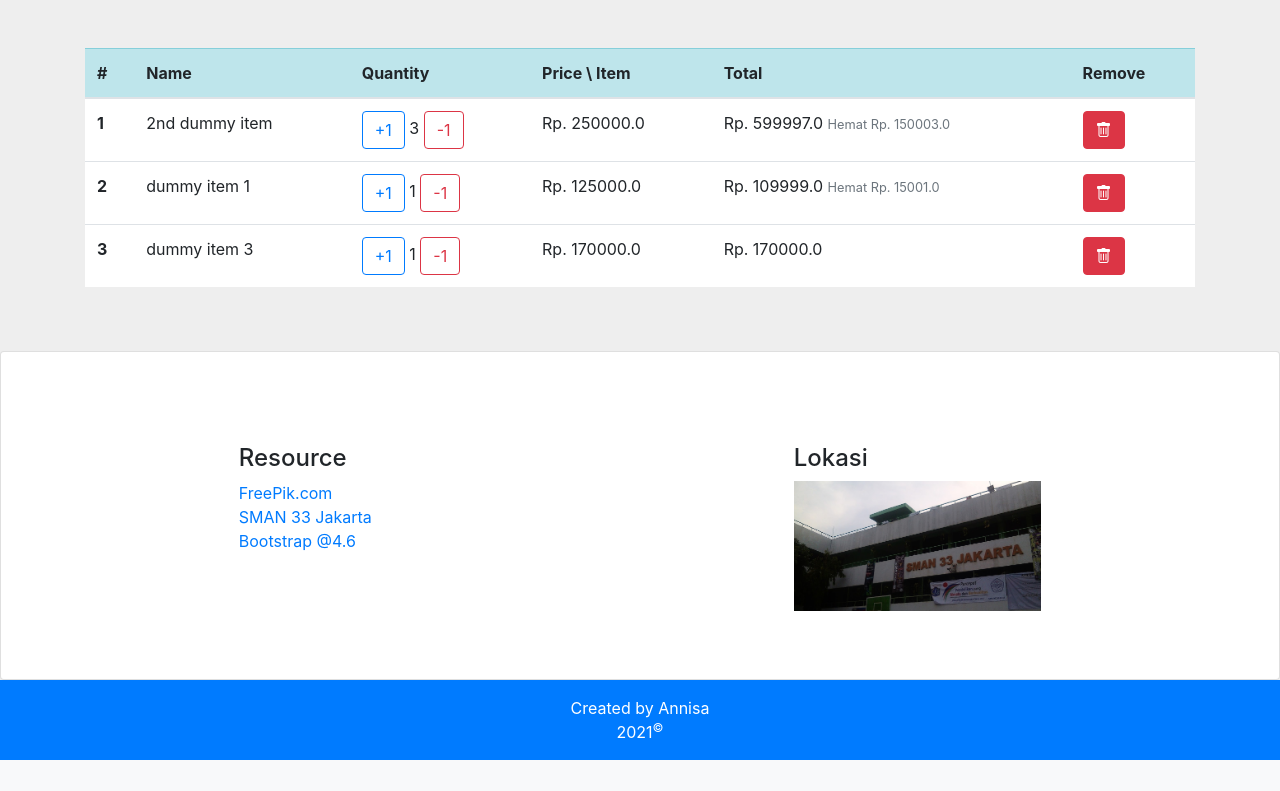
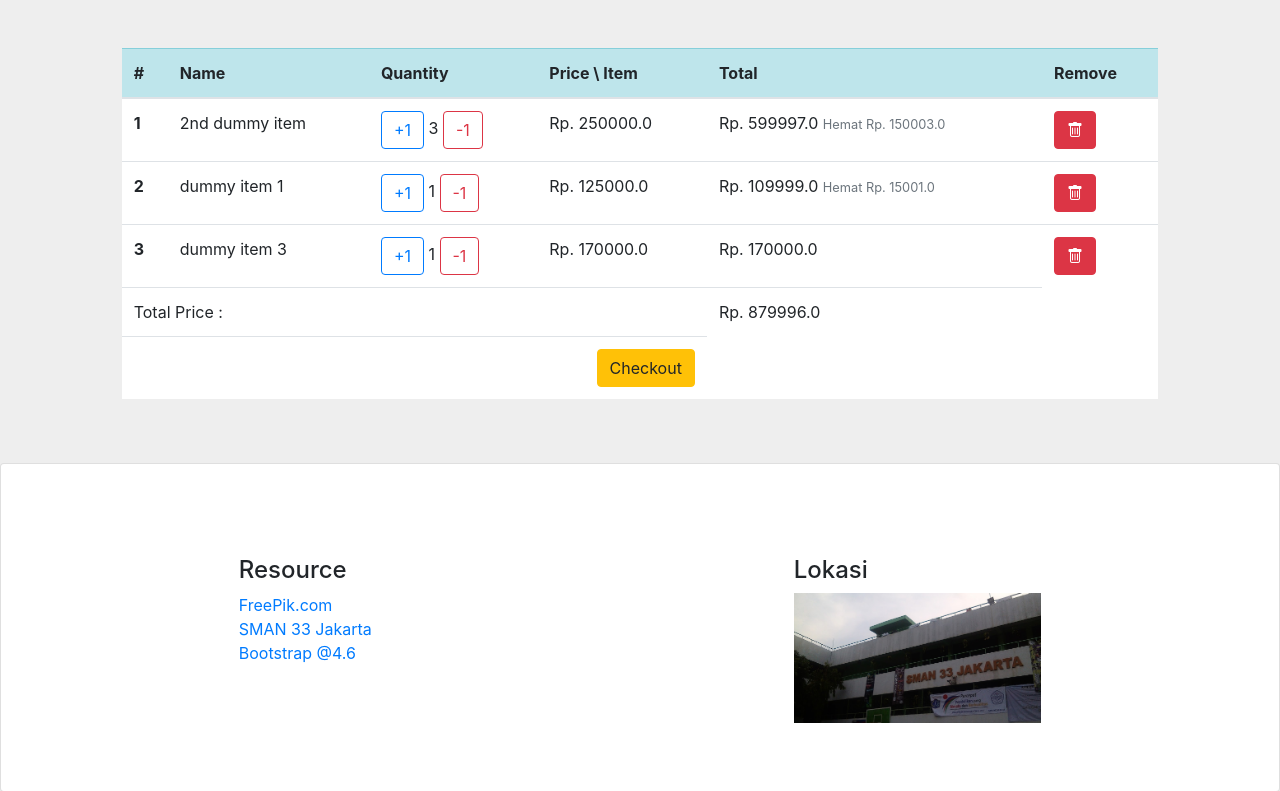
Before and after one commit to annisa-maharani/portfolio, a Django app: page /order/ in a window 1280 px wide. Shown: the part 56-847 px from the top of the page. Before the commit the page ends 816 px from the top, so only its background shows below. Run offline with Django 3.2, Linux system fonts and the light colour scheme; a user stored in the database is signed in; data comes from the database, SQL or seed files in the repository; both versions use the stored data as it was after the commit; some libraries are stand-ins or nearby versions.

Commit message:
table recreate:

```diff
--- a/commerce/templates/com/cart.html
+++ b/commerce/templates/com/cart.html
@@ -3,7 +3,8 @@
 {% block title %} My Order {% endblock %}
 
 {% block content %}
-<div class="container my-5 ">
+<div class="row mx-auto my-5">
+    <div class="col-10 col-lg-10 mx-auto">
         <div class="table-responsive">
             <table class="table bg-white">
                 <thead class="table-info">
@@ -29,7 +30,7 @@
                         <td>Rp. {{ item.item.price }}</td>
                         <td>
                             {% if item.item.discount %}
-                        Rp. {{  item.get_total_item_discount_price }} <small class="text-small text-secondary">Hemat Rp. {{ item.get_amount_saved }}</small>
+                            Rp. {{ item.get_total_item_discount_price }} <small class="text-small text-secondary">Hemat Rp. {{ item.get_amount_saved }}</small>
                             {% else %}
                             Rp. {{ item.get_total_item_price }}
                             {% endif %}
@@ -37,8 +38,20 @@
                         <td><a href="{{ item.item.get_item_remove_from_cart }}?url=/order/" class="btn btn-danger"><i class="bi bi-trash"></i></a></td>
                     </tr>
                 {% endfor %}
+                {% if items.get_total %}
+                    <tr>
+                        <td colspan="4">Total Price :</td>
+                        <td>Rp. {{ items.get_total }}</td>
+                    </tr>
+                    <tr>
+                        <td colspan="4">
+                            <a href="" class="btn btn-warning float-right"> Checkout </a>
+                        </td>
+                    </tr>
+                {% endif %}
                 </tbody>
             </table>
         </div>
     </div>
+</div>
 {% endblock %}
```
Also changed, not shown: db.sqlite3. Lines whose indentation alone changed are shown as unchanged.
